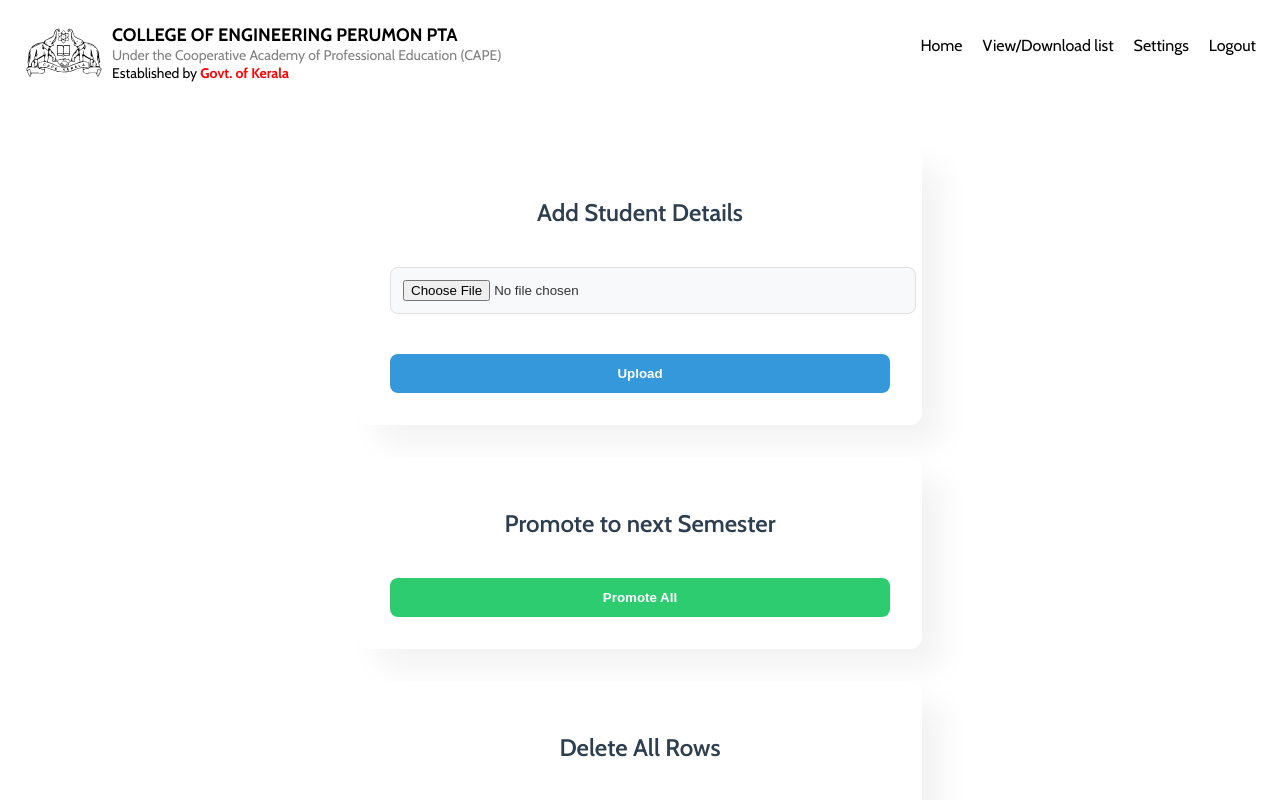
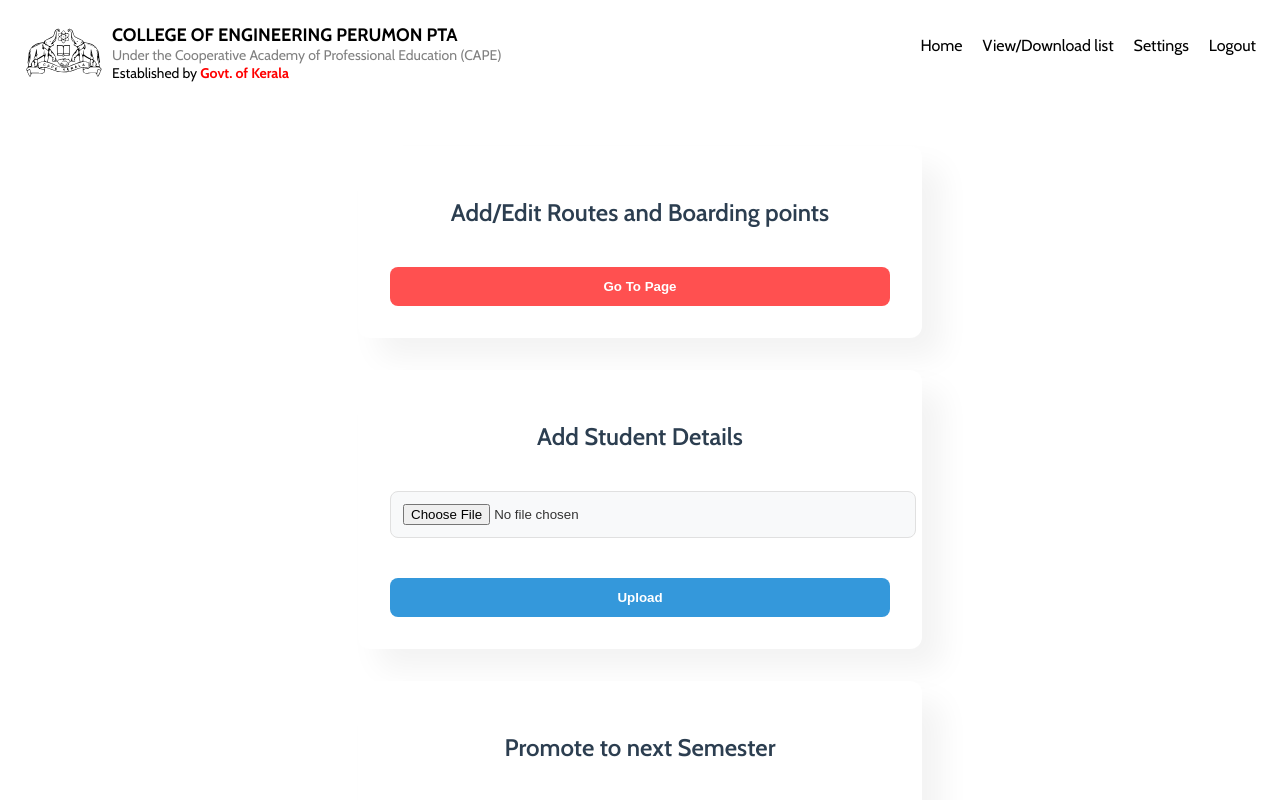
Before and after one commit to alanreji2004/project-pta, a React (Vite) app in the folder frontend/: page /settings in a window 1280 px wide. Shown: the top 800 px of the page. Built offline with nearby package versions, Linux system fonts and the light colour scheme; no server answers.

Commit message:
new pages

```diff
--- a/frontend/src/main.jsx
+++ b/frontend/src/main.jsx
@@ -10,6 +10,7 @@ import {
 import Login from "./pages/Login/Login";
 import Settings from "./pages/Settings/Settings";
 import List from "./pages/List/List";
+import BusRoutes from "./pages/BusRoutes/BusRoutes";
 
 const router = createBrowserRouter([
   {
@@ -28,6 +29,10 @@ const router = createBrowserRouter([
     path: "/viewordownload",
     element: <List />,
   },
+  {
+    path: "/busroutes",
+    element: <BusRoutes />,
+  },
 ]);
 
 createRoot(document.getElementById("root")).render(
--- /dev/null
+++ b/frontend/src/pages/BusRoutes/BusRoutes.jsx
@@ -0,0 +1,11 @@
+import React from 'react'
+import Navbar from '../../components/Navbar/Navbar'
+const BusRoutes = () => {
+  return (
+    <div>
+      <Navbar />
+    </div>
+  )
+}
+
+export default BusRoutes
--- a/frontend/src/pages/Settings/Settings.jsx
+++ b/frontend/src/pages/Settings/Settings.jsx
@@ -11,6 +11,8 @@ import {
 import { db } from '../../firebase';
 import Navbar from '../../components/Navbar/Navbar';
 import styles from './Settings.module.css';
+import { Link } from "react-router-dom";
+
 
 const Settings = () => {
   const [selectedFile, setSelectedFile] = useState(null);
@@ -131,6 +133,14 @@ const Settings = () => {
       <Navbar />
       <div className={styles.settingsContainer}>
         <div className={styles.content}>
+          <h2>Add/Edit Routes and Boarding points</h2>
+          <Link to="/busroutes">
+          <button className={styles.busButton}>
+            Go To Page
+          </button>
+          </Link>
+        </div>
+        <div className={styles.content}>
           <h2>Add Student Details</h2>
           <input
             type="file"
--- a/frontend/src/pages/Settings/Settings.module.css
+++ b/frontend/src/pages/Settings/Settings.module.css
@@ -87,6 +87,22 @@ h2 {
 
 .deleteButton:hover {
   background-color: #c0392b;
+}
+.busButton {
+  margin-top: 1rem;
+  padding: 0.75rem 1.5rem;
+  color: #ffffff;
+  border: none;
+  background-color: #ff5050;
+  border-radius: 8px;
+  font-weight: 600;
+  cursor: pointer;
+  width: 100%;
+  transition: background-color 0.3s ease;
+}
+
+.busButton:hover {
+  background-color: #e9200a;
 }
 
 .promoteButton {
```
Also changed, not shown: frontend/src/pages/BusRoutes/BusRoutes.module.css (added).
